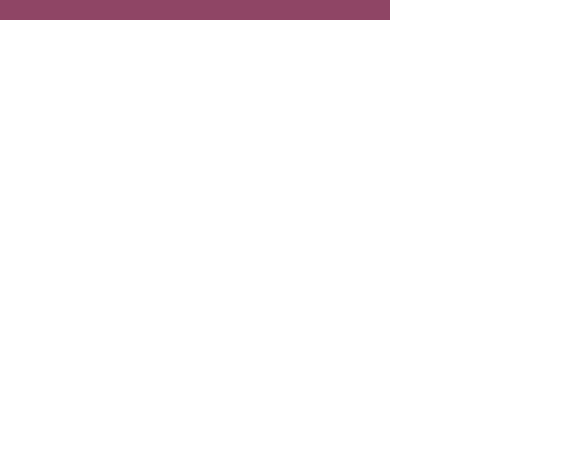
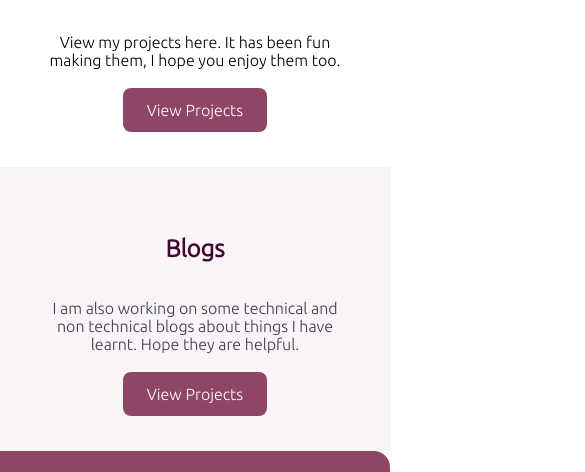
Before and after one commit to sreenidhi3/portfolio-neogcamp, a plain HTML site: page index.html in a window 390 px wide. Shown: the part 948-1420 px from the top of the page, 585 px wide, since content can reach past the window. Before the commit the page ends 968 px from the top, so only its background shows below. Drawn offline with Linux system fonts and the light colour scheme.

Commit message:
fix: Mobile View

```diff
--- a/index.html
+++ b/index.html
@@ -34,12 +34,31 @@
 
     <section class="section ow">
         <h2> Technologies</h2>
+        <div class = "table-overflow">
         <table class ="table-center">
             <tr><td>HTML</td><td>JavaScript</td><td>Python</td><td>Git</td></tr>
             <tr><td>CSS3</td><td>NodeJS</td><td>C++</td><td>MySQL</td></tr>
             <tr><td>Bootstrap</td><td>WordPress</td><td>Java</td><td>PHP</td></tr>
         </table>
+    </div>
+    </section>
 
+    <section class="section">
+        <h2> Projects</h2>
+        <div class = "div-center">
+        <p>View my projects here. It has been fun making them, I hope you enjoy them too.</p>
+        <a href="projects.html" class="primary-link"> View Projects</a>
+       </div>
+    </section>
+
+    <section class="section ow">
+        <div class = "div-center">
+        <h2> Blogs</h2>
+           <p>
+            I am also working on some technical and non technical blogs about things I have learnt. Hope they are helpful.
+           </p>
+           <a href="projects.html" class="primary-link"> View Projects</a>
+        </div>
     </section>
 
     <footer class="footer container-fluid">
--- a/style.css
+++ b/style.css
@@ -43,7 +43,7 @@ hr {
     width: max-content;
     min-width: 140px;
     border-radius: 0.5rem;
-    padding: 0.5rem 1rem 0.5rem 1rem;
+    padding: 0.8rem 1.5rem 0.8rem 1.5rem;
 }
 
 .secondary-link {
@@ -103,7 +103,7 @@ hr {
     color: var(--mauve);
 }
 .hero img {
-    max-width: 350px;
+    max-width: 80%;
     margin: auto;
     padding-top: 3rem;
     padding-bottom: 3rem;
@@ -113,13 +113,26 @@ hr {
 /** section **/
 
 .section {
-    padding: 2rem 0rem;
+    padding: 2rem 0rem 2rem 0rem;
+}
+
+.section p{
+    padding: 1rem 0rem;
 }
 
 .section h2 {
     text-align: center;
     color: var(--mauve);
 }
+
+.section {
+    text-align: center;
+    padding: 3rem 0rem;
+}
+.section .table-overflow{
+    overflow-x: auto;
+}
+
 
 .ow {
     color: var(--dark-gray);
@@ -175,3 +188,9 @@ hr {
     text-align: left;
 
 }
+
+/*divs*/
+.div-center{
+    max-width: 80%;
+    margin: auto;;
+}
```
